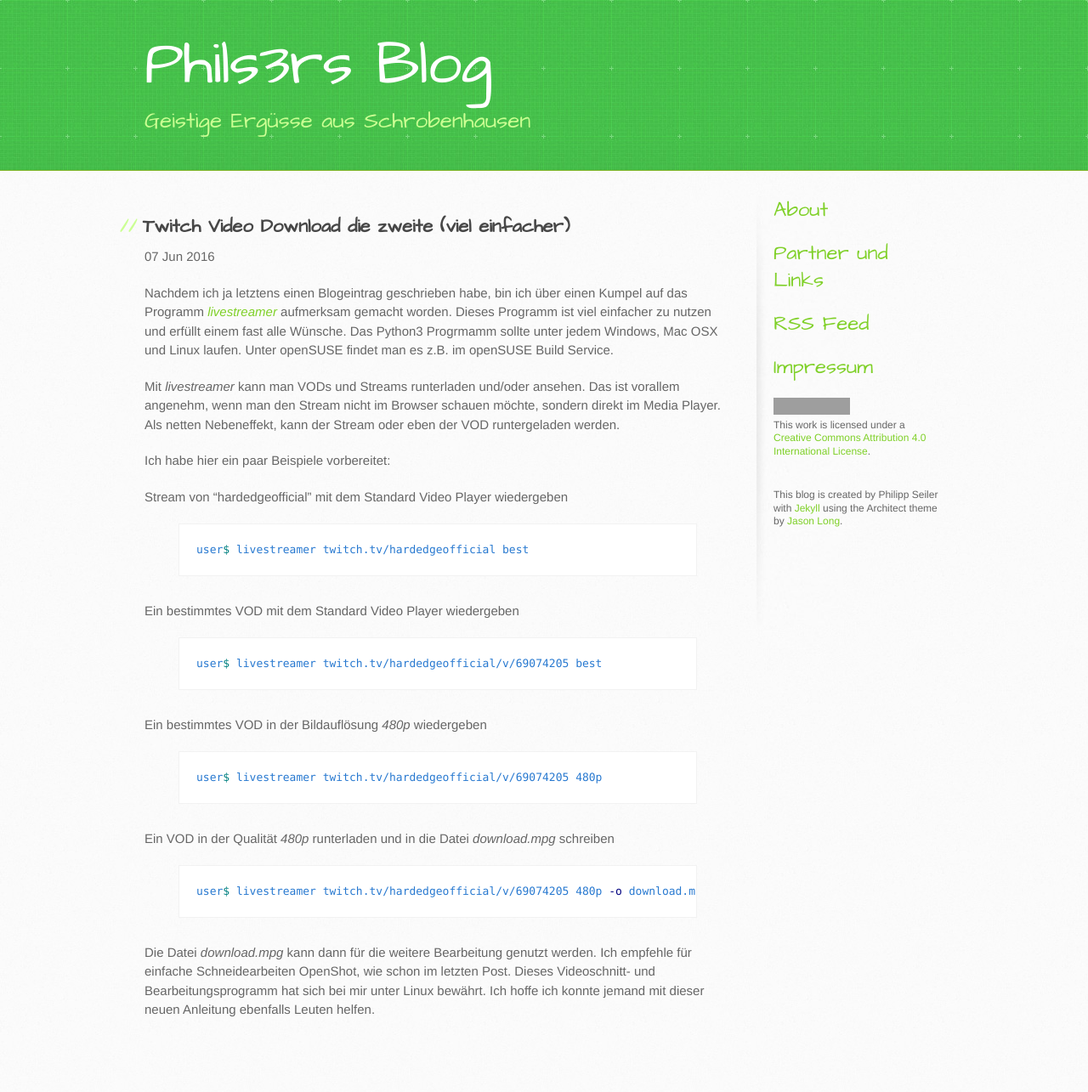
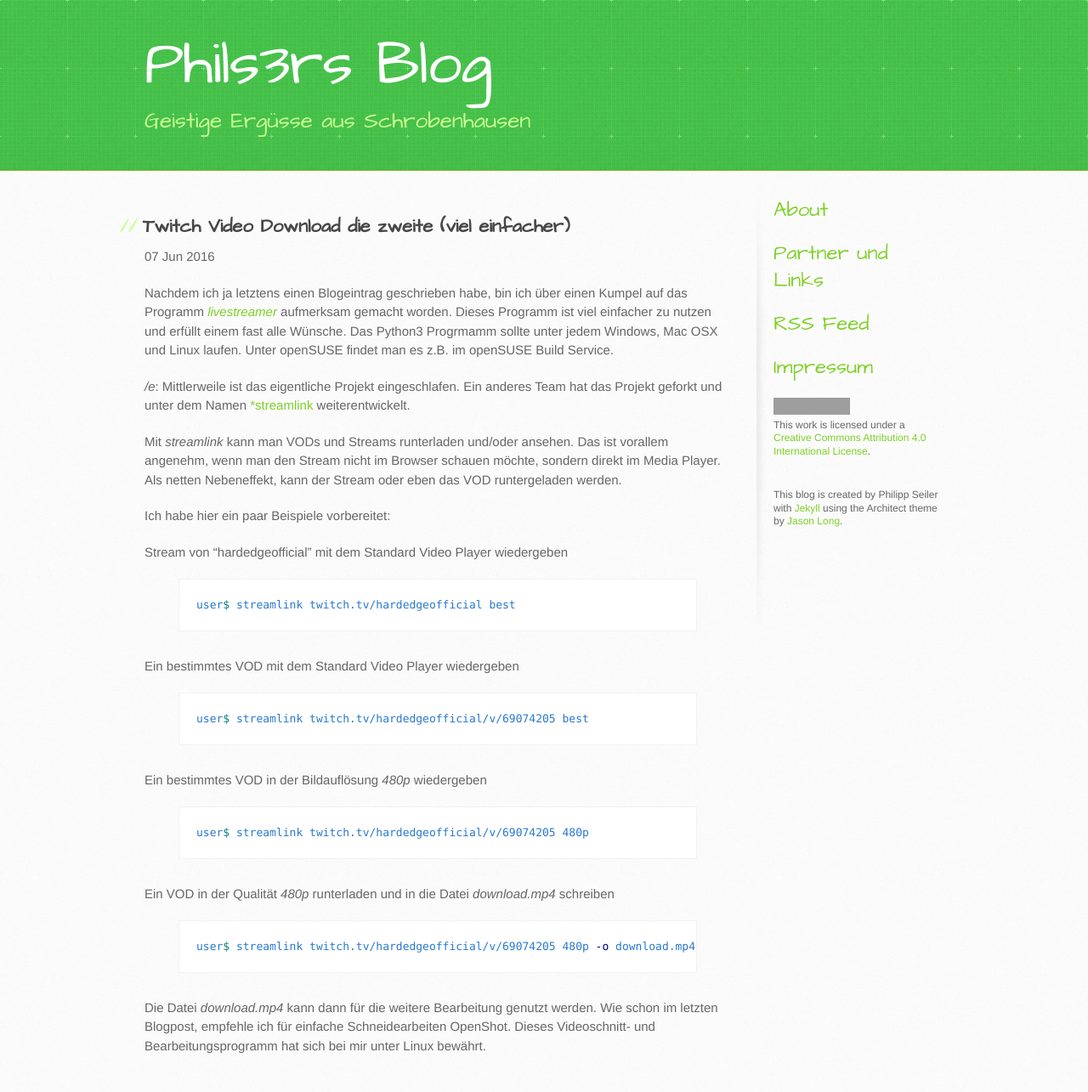
Before and after one commit to pseiler/phils3rs_blog, a Jekyll site: the page built from _posts/2016-06-20-Twitch-Download-unter-linux_2.md, in a window 1280 px wide. Shown: the whole page at 85% size. Built offline with Jekyll 4.4.1, drawn with Linux system fonts in a browser that asks for light colours; Markdown is read by kramdown in place of the engine named in the settings; before the commit the page ends 1242 px from its top, so only the background shows below that; grey boxes are pictures that could not be loaded.

Commit message:
- corrected sentences - added new blogpost about PkgDecrypt compiling

```diff
--- a/_config.yml
+++ b/_config.yml
@@ -9,3 +9,4 @@ timezone: Europe/Berlin
 paginate_path: "/page:num/"
 gems:
   - jekyll-sitemap
+  - jekyll-paginate
--- a/_posts/2013-02-23-Screen-Tipps.markdown
+++ b/_posts/2013-02-23-Screen-Tipps.markdown
@@ -15,18 +15,18 @@ Unter openSUSE sieht das so aus:
 user$ sudo zypper install screen
 {% endhighlight %}
 
-Starten könnt ihr die screen Session folgendermaßen. Es wird zwischen Groß- und Kleinschreibung unterschieden. Daher tipp ein großes S als Parameter.
+Starten könnt ihr die screen Session folgendermaßen. Es wird zwischen Groß- und Kleinschreibung unterschieden. Daher muss ein großes S als Parameter eingetippt werden. Anschließend befindet man sich bereits in der screen Session.
 
 {% highlight bash %}
 user$ screen -S $SESSIONNAME
 {% endhighlight %}
-Beitreten einer bestehenden Session geht folgendermaßen:
+Um einer bestehenden Session beizutreten nutzt man folgendes Kommando:
 
 {% highlight bash %}
 user$ screen -x $SESSIONNAME
 {% endhighlight %}
 
-Wie gesagt. Das funktioniert von unterschiedlichen Maschinen bzw. SSH Verbindungen aus.
+Wie gesagt. Das funktioniert von unterschiedlichen Shells und Maschinen aus. Zum Beispiel von zwei verschiedenen SSH Verbindungen.
 
 Um die screen Session wieder zu verlassen müsst ihr folgende Tastenkombination drücken:
 
--- a/_posts/2016-06-20-Twitch-Download-unter-linux_2.md
+++ b/_posts/2016-06-20-Twitch-Download-unter-linux_2.md
@@ -9,31 +9,30 @@ date: 2016-06-07 17:45:00.000000000 +02:00
 ---
 Nachdem ich ja letztens einen Blogeintrag geschrieben habe, bin ich über einen Kumpel auf das Programm [*livestreamer*](http://docs.livestreamer.io/) aufmerksam gemacht worden. Dieses Programm ist viel einfacher zu nutzen und erfüllt einem fast alle Wünsche. Das Python3 Progrmamm sollte unter jedem Windows, Mac OSX und Linux laufen. Unter openSUSE findet man es z.B. im openSUSE Build Service.
 
-Mit *livestreamer* kann man VODs und Streams runterladen und/oder ansehen. Das ist vorallem angenehm, wenn man den Stream nicht im Browser schauen möchte, sondern direkt im Media Player. Als netten Nebeneffekt, kann der Stream oder eben der VOD runtergeladen werden.
+*/e*: Mittlerweile ist das eigentliche Projekt eingeschlafen. Ein anderes Team hat das Projekt geforkt und unter dem Namen [*streamlink](https://streamlink.github.io/) weiterentwickelt.
 
+Mit *streamlink* kann man VODs und Streams runterladen und/oder ansehen. Das ist vorallem angenehm, wenn man den Stream nicht im Browser schauen möchte, sondern direkt im Media Player. Als netten Nebeneffekt, kann der Stream oder eben das VOD runtergeladen werden.
 
 Ich habe hier ein paar Beispiele vorbereitet:
 
 Stream von "hardedgeofficial" mit dem Standard Video Player wiedergeben
 {% highlight bash %}
-user$ livestreamer twitch.tv/hardedgeofficial best
+user$ streamlink twitch.tv/hardedgeofficial best
 {% endhighlight %}
 
 Ein bestimmtes VOD mit dem Standard Video Player wiedergeben
 {% highlight bash %}
-user$ livestreamer twitch.tv/hardedgeofficial/v/69074205 best
+user$ streamlink twitch.tv/hardedgeofficial/v/69074205 best
 {% endhighlight %}
 
 Ein bestimmtes VOD in der Bildauflösung *480p* wiedergeben
 {% highlight bash %}
-user$ livestreamer twitch.tv/hardedgeofficial/v/69074205 480p
+user$ streamlink twitch.tv/hardedgeofficial/v/69074205 480p
 {% endhighlight %}
 
-Ein VOD in der Qualität *480p* runterladen und in die Datei *download.mpg* schreiben
+Ein VOD in der Qualität *480p* runterladen und in die Datei *download.mp4* schreiben
 {% highlight bash %}
-user$ livestreamer twitch.tv/hardedgeofficial/v/69074205 480p -o download.mpg
+user$ streamlink twitch.tv/hardedgeofficial/v/69074205 480p -o download.mp4
 {% endhighlight %}
 
-
-Die Datei *download.mpg* kann dann für die weitere Bearbeitung genutzt werden. Ich empfehle für einfache Schneidearbeiten OpenShot, wie schon im letzten Post. Dieses Videoschnitt- und Bearbeitungsprogramm hat sich bei mir unter Linux bewährt.
-Ich hoffe ich konnte jemand mit dieser neuen Anleitung ebenfalls Leuten helfen.
+Die Datei *download.mp4* kann dann für die weitere Bearbeitung genutzt werden. Wie schon im letzten Blogpost, empfehle ich für einfache Schneidearbeiten OpenShot. Dieses Videoschnitt- und Bearbeitungsprogramm hat sich bei mir unter Linux bewährt.
```
Also changed, not shown: _posts/2016-07-01-Padhack-eines-Hori-Fighting-Commanders.md (+4 -4 lines), _posts/2017-11-07-PS-Vita-PKG-Dateien-Linux-verschluesseln.md (added, +37 -0 lines).
